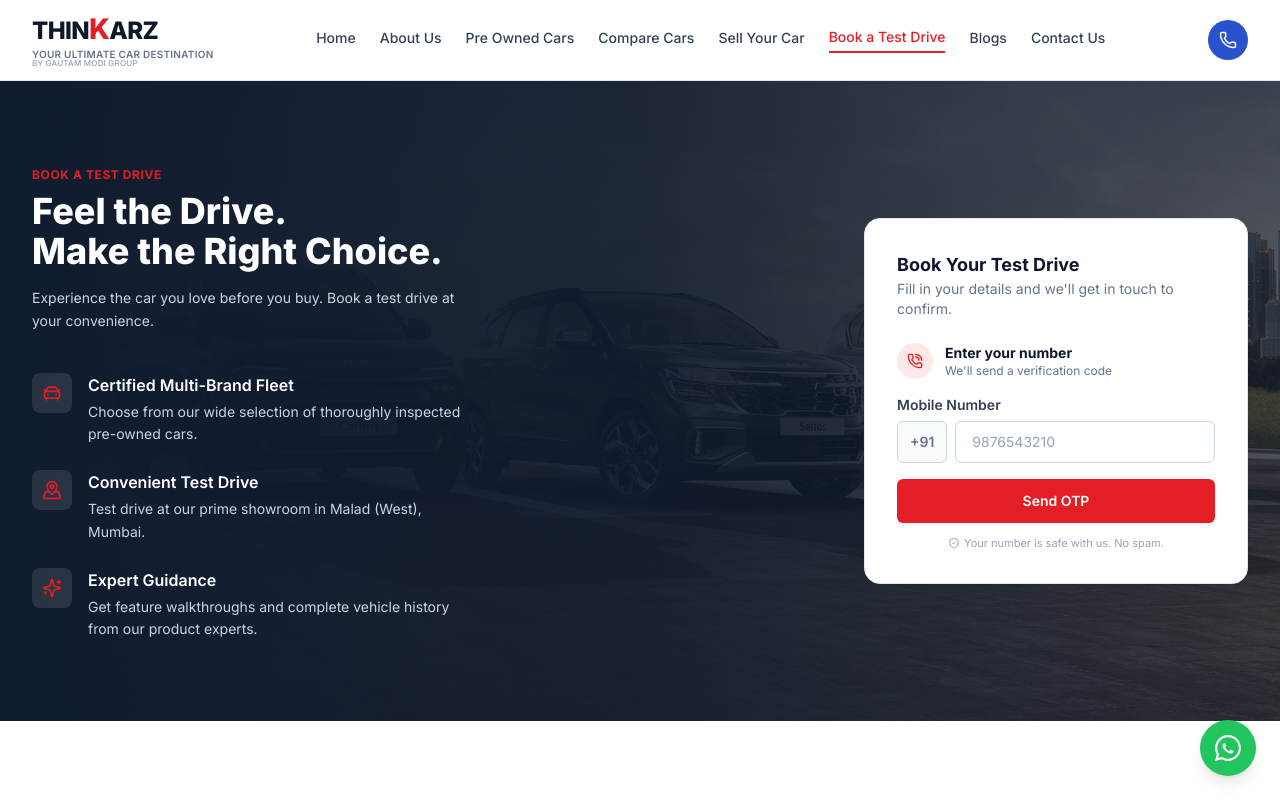
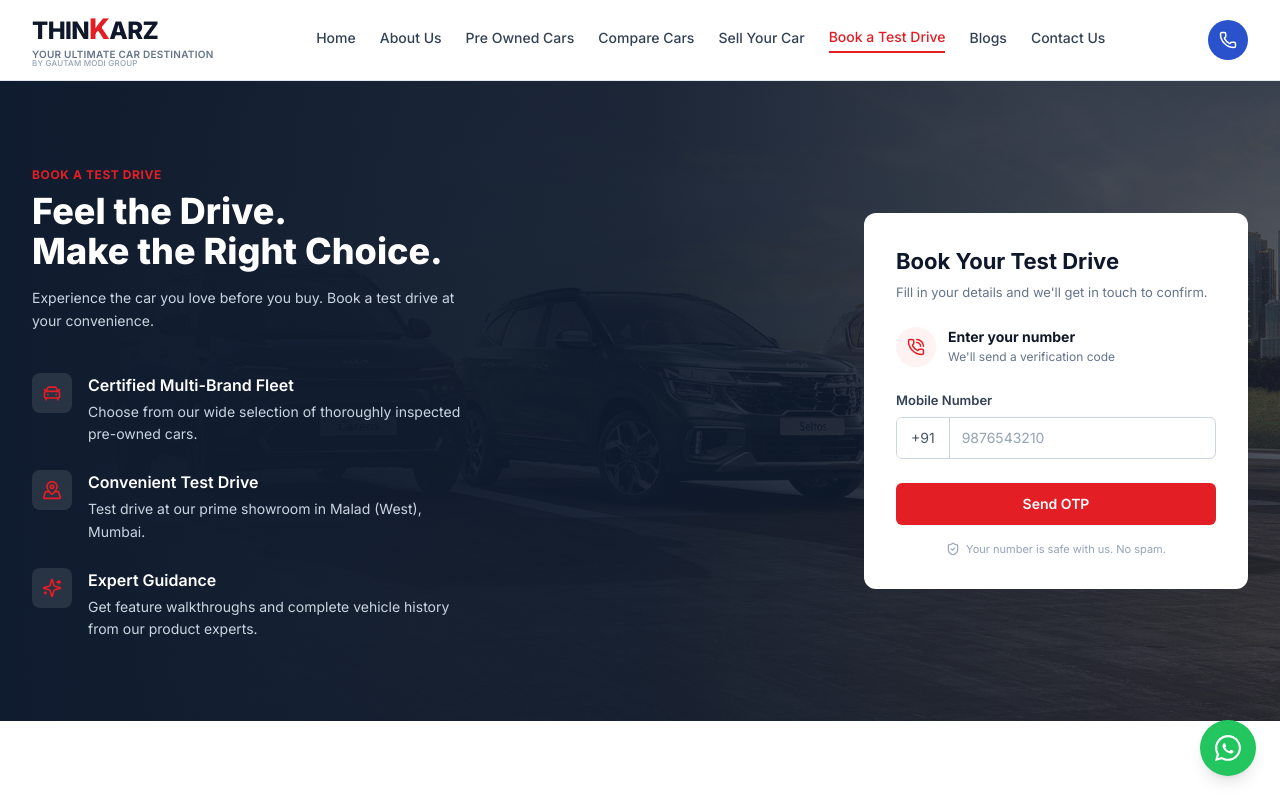
Before and after one commit to prashantjagtap2002/thinkarz, a Next.js app: page /book-a-test-drive in a window 1280 px wide. Shown: the top 800 px of the page. Built offline with nearby package versions, Linux system fonts and the light colour scheme.

Commit message:
Exact styling match for Test Drive and Sell Valuation forms

```diff
--- a/components/forms/OtpGatedTestDriveForm.tsx
+++ b/components/forms/OtpGatedTestDriveForm.tsx
@@ -82,27 +82,29 @@ export default function OtpGatedTestDriveForm() {
 
   return (
     <>
-      <div className="rounded-2xl border border-slate-200 bg-white p-6 shadow-sm sm:p-8">
-        <h2 className="text-lg font-bold text-slate-900">Book Your Test Drive</h2>
-        <p className="mb-6 text-sm text-slate-500">
-          Fill in your details and we&apos;ll get in touch to confirm.
+      <div className="rounded-xl bg-white p-6 sm:p-8">
+        <h2 className="text-[22px] font-bold text-slate-900">Book Your Test Drive</h2>
+        <p className="mb-6 text-[13px] text-slate-500 leading-relaxed mt-1">
+          Fill in your details and we'll get in touch to confirm.
         </p>
 
         <form onSubmit={handleSendOtp}>
-          <div className="mb-4 flex items-center gap-3">
-            <div className="flex h-9 w-9 items-center justify-center rounded-full bg-brand-red/10 text-brand-red">
-              <PhoneCall size={16} />
+          <div className="mb-6 flex items-center gap-3">
+            <div className="flex h-10 w-10 items-center justify-center rounded-full bg-[#fef2f2] text-[#e31e24]">
+              <PhoneCall size={18} strokeWidth={2} />
             </div>
             <div>
-              <p className="text-sm font-bold text-slate-900">Enter your number</p>
-              <p className="text-xs text-slate-500">We&apos;ll send a verification code</p>
+              <p className="text-[14px] font-bold text-slate-900 leading-tight">Enter your number</p>
+              <p className="text-[12px] text-slate-500 mt-0.5">We'll send a verification code</p>
             </div>
           </div>
 
-          <div>
-            <label htmlFor="td-phone" className="field-label">Mobile Number</label>
-            <div className="flex gap-2">
-              <span className="flex items-center rounded-md border border-slate-300 bg-slate-50 px-3 text-sm font-semibold text-slate-500">+91</span>
+          <div className="mb-6">
+            <label htmlFor="td-phone" className="mb-1.5 block text-[13px] font-semibold text-slate-700">Mobile Number</label>
+            <div className="flex h-[42px] overflow-hidden rounded-[6px] border border-[#cbd5e1] bg-white focus-within:border-[#e31e24] focus-within:ring-1 focus-within:ring-[#e31e24]">
+              <div className="flex items-center justify-center border-r border-[#cbd5e1] bg-white px-3.5 text-[14px] text-slate-600">
+                +91
+              </div>
               <input
                 id="td-phone"
                 type="tel"
@@ -114,20 +116,20 @@ export default function OtpGatedTestDriveForm() {
                   setPhone(val);
                   if (phoneError) validatePhone(val);
                 }}
-                className="field-input flex-1"
+                className="flex-1 bg-transparent px-3 text-[14px] text-slate-900 outline-none placeholder:text-[#94a3b8]"
               />
             </div>
-            {phoneError && <p className="mt-1 text-xs text-red-600">{phoneError}</p>}
+            {phoneError && <p className="mt-1.5 text-[12px] text-red-600">{phoneError}</p>}
           </div>
 
-          <button type="submit" disabled={isLoading} className="btn btn-primary mt-4 w-full">
-            {isLoading ? 'Sending OTP...' : 'Send OTP'}
+          <button type="submit" disabled={isLoading} className="h-[42px] w-full rounded-[6px] bg-[#e31e24] text-[14px] font-semibold text-white transition-colors hover:bg-[#c81a20] disabled:opacity-70">
+            {isLoading ? 'Sending...' : 'Send OTP'}
           </button>
 
-          <p className="mt-3 text-center text-[11px] text-slate-400">
-            <ShieldCheck size={12} className="mr-1 inline -translate-y-px" />
-            Your number is safe with us. No spam.
-          </p>
+          <div className="mt-4 flex items-center justify-center gap-1.5 text-[11px] text-slate-400">
+            <ShieldCheck size={14} />
+            <p>Your number is safe with us. No spam.</p>
+          </div>
         </form>
       </div>
 
```
Also changed, not shown: components/forms/SellValuationForm.tsx (+13 -12 lines), 1 other file (tests, documents, lock files or other folders).
